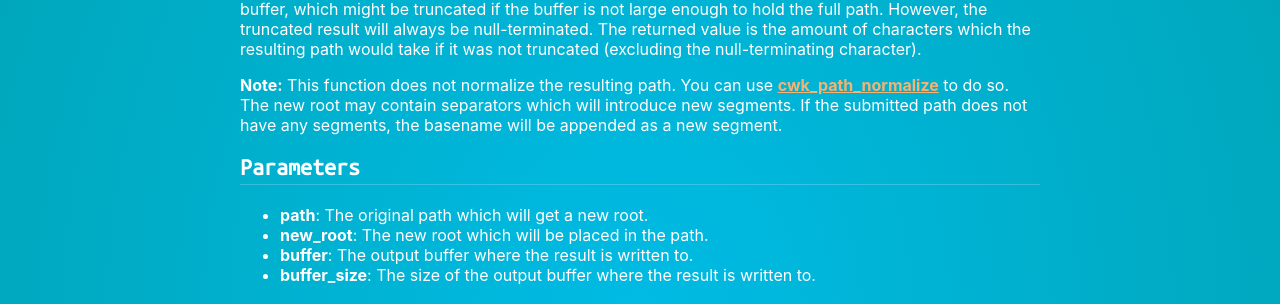
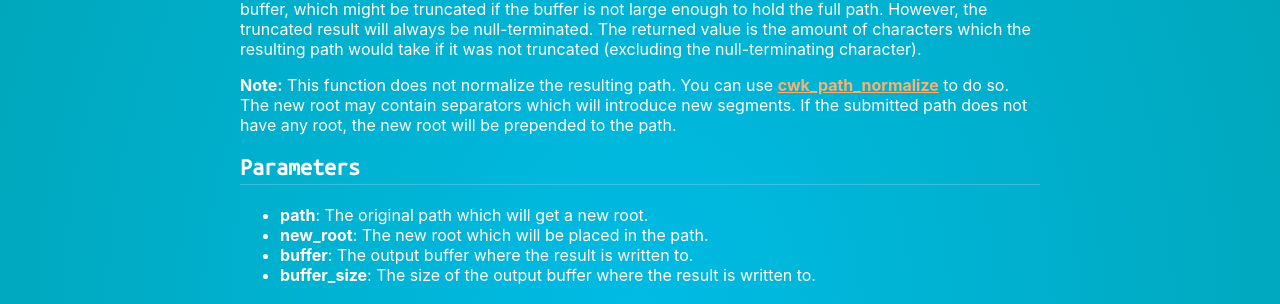
Before and after one commit to likle/cwalk, a Jekyll site: the page built from docs/reference/cwk_path_change_root.md, in a window 1280 px wide. Shown: the part 481-785 px from the top of the page. Built offline with Jekyll 4.4.1, drawn with Linux system fonts in a browser that asks for light colours.

Commit message:
define behaviour for change_root without root

```diff
--- a/CMakeLists.txt
+++ b/CMakeLists.txt
@@ -176,6 +176,7 @@ create_test(DEFAULT root change_simple)
 create_test(DEFAULT root change_empty)
 create_test(DEFAULT root change_separators)
 create_test(DEFAULT root change_overlapping)
+create_test(DEFAULT root change_without_root)
 create_test(DEFAULT segment first)
 create_test(DEFAULT segment last)
 create_test(DEFAULT segment next)
--- a/docs/reference/cwk_path_change_root.md
+++ b/docs/reference/cwk_path_change_root.md
@@ -22,8 +22,8 @@ characters which the resulting path would take if it was not truncated
 **Note:** This function does not normalize the resulting path. You can use
 **[cwk_path_normalize]({{ site.baseurl }}{% link reference/cwk_path_normalize.md %})**
 to do so. The new root may contain separators which will introduce new segments.
-If the submitted path does not have any segments, the basename will be appended
-as a new segment.
+If the submitted path does not have any root, the new root will be prepended to
+the path.
 
 ## Parameters
  * **path**: The original path which will get a new root.
```
Also changed, not shown: 1 other file.
